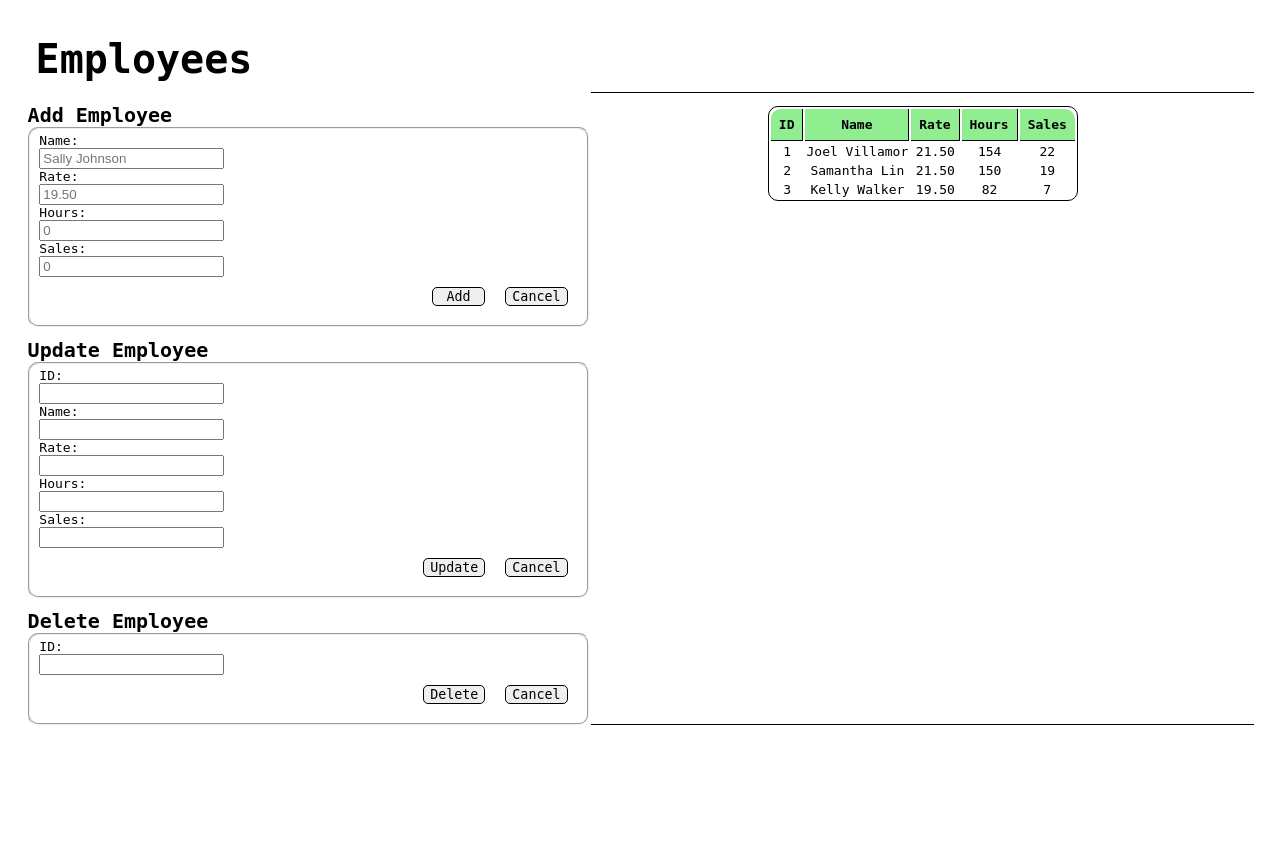
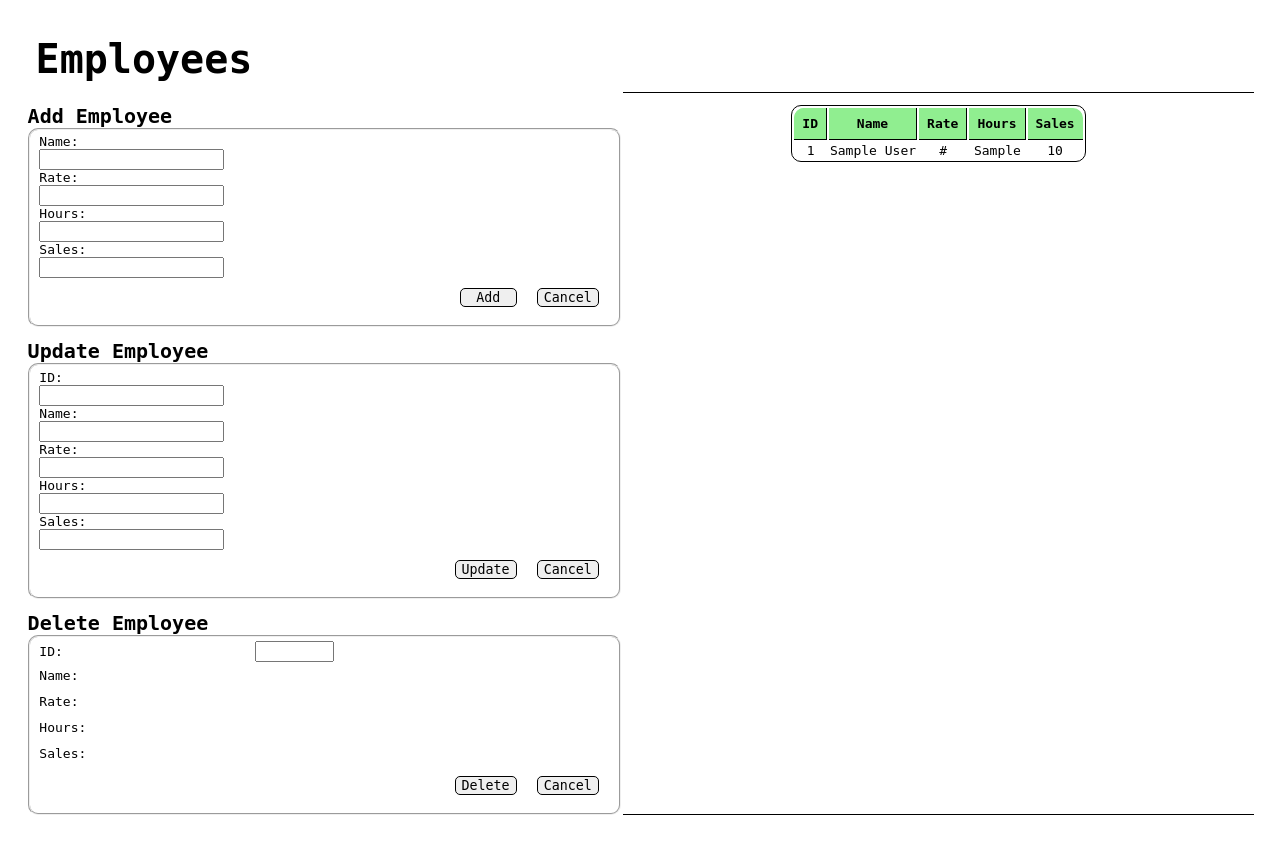
Before and after one commit to syslin99/340-project, a Node server app: page /employees in a window 1280 px wide. Shown: the part 68-909 px from the top of the page. Before the commit the page ends 793 px from the top, so only its background shows below. Run offline with Node 20, Linux system fonts and the light colour scheme; tables that the repository leaves empty or names only in its code hold one stand-in row (values such as "Sample post"); some libraries are stand-ins or nearby versions.

Commit message:
Full Employee Functionality

```diff
--- a/app.js
+++ b/app.js
@@ -27,8 +27,13 @@
 
 // Render Employees page
 app.get('/employees', function (req, res) {
-    res.render('employees');
+    let selectEmployees = `SELECT * FROM Employees;`
+    db.pool.query(selectEmployees, function (error, rows, fields) {
+        res.render('employees', {data: rows})
+    })
+
 });
+
 // Render Customers page
 app.get('/customers', function (req, res) {
     let selectCustomers = `SELECT * FROM Customers;`;
@@ -139,10 +144,10 @@
     // Capture incoming data
     let data = req.body;
 
-    // Add type
-    addTypes = `INSERT INTO Customers (name, email)
+    // Add Customer
+    addCustomers = `INSERT INTO Customers (name, email)
         VALUES ('${data.name}', '${data.email}');`;
-    db.pool.query(addTypes, function (error, rows, fields) {
+    db.pool.query(addCustomers, function (error, rows, fields) {
         if (error) {
             console.log(error)
             res.sendStatus(400);
@@ -207,6 +212,83 @@
 
 });
 
+/* -------------- Employees -------------- */
+
+// Submit Add Employee form
+app.post('/add-employee', function (req, res) {
+
+    // Capture incoming data
+    let data = req.body;
+
+    // Add Employee
+    addEmployees = `INSERT INTO Employees (name, hourly_rate, hours_worked, total_sales)
+        VALUES ('${data.name}', '${data.hourly_rate}', '${data.hours_worked}', '${data.total_sales}');`;
+    db.pool.query(addEmployees, function (error, rows, fields) {
+        if (error) {
+            console.log(error)
+            res.sendStatus(400);
+        } else {
+            selectEmployees = `SELECT * FROM Employees;`;
+            db.pool.query(selectEmployees, function (error, rows, fields) {
+                if (error) {
+                    console.log(error);
+                    res.sendStatus(400);
+                } else {
+                    res.send(rows);
+                }
+            });
+        }
+    });
+
+});
+
+// Delete an Employee
+app.delete('/delete-employee', function (req, res, next) {
+    let data = req.body;
+    let employeeID = parseInt(data.id_employee);
+    let deleteEmployee = `DELETE FROM Employees
+    WHERE id_employee = ?;`;
+    db.pool.query(deleteEmployee, [employeeID], function (error, rows, fields) {
+        if (error) {
+            console.log(error);
+            res.sendStatus(400);
+        } else {
+            res.sendStatus(204);
+        }
+    });
+});
+
+// Update an Employee
+app.put('/update-employee', function (req, res, next) {
+    let data = req.body
+    let employeeID = parseInt(data.id_employee)
+    let name = data.name
+    let rate = data.hourly_rate
+    let hours = data.hours_worked
+    let sales = data.total_sales
+
+    let updateEmployee = `UPDATE Employees
+        SET name = '${name}', hourly_rate = '${rate}', hours_worked = '${hours}', total_sales = '${sales}'
+        WHERE id_employee = '${employeeID}';`
+    db.pool.query(updateEmployee, function (error, rows, fields) {
+        if (error) {
+            console.log(error)
+            res.sendStatus(400)
+        } else {
+            let selectEmployee = `SELECT * FROM Employees
+                WHERE id_employee = ?;`
+            db.pool.query(selectEmployee, [employeeID], function (error, rows, fields) {
+                if (error) {
+                    console.log(error)
+                    res.sendStatus(400)
+                } else {
+                    res.send(rows)
+                }
+            })
+        }
+    })
+});
+
 
 
 /* Listener */
--- a/public/js/add_customer.js
+++ b/public/js/add_customer.js
@@ -41,7 +41,6 @@
 
 addRowToTable = (data) => {
     let currentTable = document.getElementById('customers-table');
-    let newRowIndex = currentTable.rows.length
 
     let parsedData = JSON.parse(data)
     let newRow = parsedData[parsedData.length - 1]
--- /dev/null
+++ b/public/js/add_employee.js
@@ -0,0 +1,84 @@
+let addEmployeeForm = document.getElementById('add-employee-form')
+let nameInput = document.getElementById('input-name')
+let rateInput = document.getElementById('input-rate')
+let hoursInput = document.getElementById('input-hours')
+let salesInput = document.getElementById('input-sales')
+
+addEmployeeForm.addEventListener('submit', function(e) {
+    e.preventDefault()
+
+    let nameValue = nameInput.value
+    let rateValue = rateInput.value
+    let hoursValue = hoursInput.value
+    let salesValue = salesInput.value
+
+    let data = {
+        name: nameValue,
+        hourly_rate: rateValue,
+        hours_worked: hoursValue,
+        total_sales: salesValue
+    }
+
+    var xhttp = new XMLHttpRequest()
+    xhttp.open('POST', '/add-employee', true)
+    xhttp.setRequestHeader('Content-type', 'application/json')
+
+    xhttp.onreadystatechange = () => {
+        if (xhttp.readyState == 4 && xhttp.status == 200) {
+            addRowToTable(xhttp.response)
+
+            nameInput.value = ''
+            rateInput.value = ''
+            hoursInput.value = ''
+            salesInput.value = ''
+        } else if (xhttp.readyState == 4 && xhttp.status != 200) {
+            console.log("There was an error with the input")
+        }
+
+    }
+    xhttp.send(JSON.stringify(data))
+})
+
+addEmployeeForm.addEventListener('reset', function(e) {
+    nameInput.innerText = ""
+    rateInput.innerText = ""
+    hoursInput.innerText = ""
+    salesInput.innerText = ""
+})
+
+
+addRowToTable = (data) => {
+    let currentTable = document.getElementById('employees-table')
+
+    let parsedData = JSON.parse(data)
+    let newRow = parsedData[parsedData.length - 1]
+
+    // Create row and cells
+    let row = document.createElement('tr')
+    let idCell = document.createElement('td')
+    let nameCell = document.createElement('td')
+    let rateCell = document.createElement('td')
+    let hoursCell = document.createElement('td')
+    let salesCell = document.createElement('td')
+
+    // Fill the cells
+    idCell.innerText = newRow.id_employee
+    nameCell.innerText = newRow.name
+    rateCell.innerText = newRow.hourly_rate
+    hoursCell.innerText = newRow.hours_worked
+    salesCell.innerText = newRow.total_sales
+
+    // Add the cells to the row
+    row.appendChild(idCell)
+    row.appendChild(nameCell)
+    row.appendChild(rateCell)
+    row.appendChild(hoursCell)
+    row.appendChild(salesCell)
+
+    // Add a row attribute so deleteRow can find the newly added row
+    row.setAttribute('data-value', newRow.id_employee)
+
+    // Add the row to the table
+    currentTable.appendChild(row);
+
+}
--- /dev/null
+++ b/public/js/delete_employee.js
@@ -0,0 +1,113 @@
+let deleteEmployeeForm = document.getElementById('delete-employee-form')
+// let nameInput = document.getElementById('delete-name')
+
+deleteEmployeeForm.addEventListener('submit', function(e) {
+    let idInput = document.getElementById('input-id-delete')
+    e.preventDefault()
+
+    let idValue = idInput.value
+
+    deleteEmployee(idValue)
+})
+
+function deleteEmployee (employeeID) {
+    let idInput = document.getElementById('input-id-delete')
+    let nameEmployee = document.getElementById('delete-name')
+    let rateEmployee = document.getElementById('delete-rate')
+    let hoursEmployee = document.getElementById('delete-hours')
+    let salesEmployee = document.getElementById('delete-sales')
+
+    // Package data into JS object
+    let data = {
+        id_employee: employeeID
+    };
+
+    // Set up AJAX request
+    var xhttp = new XMLHttpRequest();
+    xhttp.open('DELETE', '/delete-employee', true);
+    xhttp.setRequestHeader('Content-type', 'application/json');
+    // Define resolution of AJAX request
+    xhttp.onreadystatechange = () => {
+        if (xhttp.readyState == 4 && xhttp.status == 204) {
+
+            // Delete the data from the table
+            deleteRow(employeeID);
+
+
+        }
+        else if (xhttp.readyState == 4 && xhttp.status != 204) {
+            console.log("There was an error with the input.")
+        }
+    }
+
+    idInput.value = ""
+    nameEmployee.innerText = ""
+    rateEmployee.innerText = ""
+    hoursEmployee.innerText = ""
+    salesEmployee.innerText = ""
+
+    // Send AJAX request
+    xhttp.send(JSON.stringify(data));
+
+}
+
+
+// Delete row from Customers table
+function deleteRow (employeeID) {
+    let currentTable = document.getElementById('employees-table');
+    // Iterate through rows
+    for (let i = 0, row; row = currentTable.rows[i]; i++) {
+        // Find row to be deleted
+        if (currentTable.rows[i].getAttribute('data-value') == employeeID) {
+            currentTable.deleteRow(i);
+            break;
+        }
+    }
+}
+
+deleteEmployeeForm.addEventListener('reset', function(e) {
+    let idInput = document.getElementById('input-id-delete')
+    let nameEmployee = document.getElementById('delete-name')
+    let rateEmployee = document.getElementById('delete-rate')
+    let hoursEmployee = document.getElementById('delete-hours')
+    let salesEmployee = document.getElementById('delete-sales')
+
+
+    idInput.innerText = ""
+    nameEmployee.innerText = ""
+    rateEmployee.innerText = ""
+    hoursEmployee.innerText = ""
+    salesEmployee.innerText = ""
+})
+
+
+function updateForm () {
+    let deleteForm = document.getElementById('input-id-delete')
+    let employeeID = deleteForm.value
+    let updatedName = document.getElementById('delete-name')
+    let updatedRate = document.getElementById('delete-rate')
+    let updatedHours = document.getElementById('delete-hours')
+    let updatedSales = document.getElementById('delete-sales')
+
+    let currentTable = document.getElementById('employees-table')
+    let specName = ""
+    let specRate = ""
+    let specHours = ""
+    let specSales = ""
+
+    for (let i = 0, row; row = currentTable.rows[i]; i++) {
+        if (currentTable.rows[i].getAttribute('data-value') == employeeID) {
+            let specRow = currentTable.getElementsByTagName('tr')[i]
+            specName = specRow.getElementsByTagName('td')[1].textContent
+            specRate = specRow.getElementsByTagName('td')[2].textContent
+            specHours = specRow.getElementsByTagName('td')[3].textContent
+            specSales = specRow.getElementsByTagName('td')[4].textContent
+
+        }
+    }
+
+    updatedName.innerText = specName
+    updatedRate.innerText = specRate
+    updatedHours.innerText = specHours
+    updatedSales.innerText = specSales
+}
--- a/public/js/update_customer.js
+++ b/public/js/update_customer.js
@@ -56,7 +56,6 @@
     idInput.innerText = ""
     nameInput.innerText = ""
     emailInput.innerText = ""
-
 })
 
 // Update row in Types table
--- /dev/null
+++ b/public/js/update_employee.js
@@ -0,0 +1,87 @@
+let updateEmployeeForm = document.getElementById('update-employee-form')
+
+updateEmployeeForm.addEventListener('submit', function (e) {
+    e.preventDefault()
+
+    let idInputEmployee = document.getElementById('input-id-update')
+    let nameInputEmployee = document.getElementById('input-name-update')
+    let rateInputEmployee = document.getElementById('input-rate-update')
+    let hoursInputEmployee = document.getElementById('input-hours-update')
+    let salesInputEmployee = document.getElementById('input-sales-update')
+
+    let idValue = idInputEmployee.value
+    let nameValue = nameInputEmployee.value
+    let rateValue = rateInputEmployee.value
+    let hoursValue = hoursInputEmployee.value
+    let salesValue = salesInputEmployee.value
+
+    let data = {
+        id_employee: idValue,
+        name: nameValue,
+        hourly_rate: rateValue,
+        hours_worked: hoursValue,
+        total_sales: salesValue
+    }
+
+        // Set up AJAX request
+        var xhttp = new XMLHttpRequest();
+        xhttp.open('PUT', '/update-employee', true);
+        xhttp.setRequestHeader('Content-type', 'application/json');
+        // Define resolution of AJAX request
+        xhttp.onreadystatechange = () => {
+            if (xhttp.readyState == 4 && xhttp.status == 200) {
+
+                // Update the data in the table
+                updateRow(xhttp.response, idValue);
+
+                // Clear fields
+                idInputEmployee.value = ''
+                nameInputEmployee.value = ''
+                rateInputEmployee.value = ''
+                hoursInputEmployee.value = ''
+                salesInputEmployee.value = ''
+
+            }
+            else if (xhttp.readyState == 4 && xhttp.status != 200) {
+                console.log("There was an error with the input.")
+            }
+        }
+        // Send AJAX request
+        xhttp.send(JSON.stringify(data));
+
+})
+
+updateEmployeeForm.addEventListener('reset', function (e) {
+    let idInputEmployee = document.getElementById('input-id-update')
+    let nameInputEmployee = document.getElementById('input-name-update')
+    let rateInputEmployee = document.getElementById('input-rate-update')
+    let hoursInputEmployee = document.getElementById('input-hours-update')
+    let salesInputEmployee = document.getElementById('input-sales-update')
+
+
+    idInputEmployee.innerText = ""
+    nameInputEmployee.innerText = ""
+    rateInputEmployee.innerText = ""
+    hoursInputEmployee.innerText = ""
+    salesInputEmployee.innerText = ""
+})
+
+function updateRow(data, employeeID) {
+    let parsedData = JSON.parse(data)
+    let currentTable = document.getElementById('employees-table')
+
+    for (let i = 0, row; row = currentTable.rows[i]; i++) {
+        if (currentTable.rows[i].getAttribute('data-value') == employeeID) {
+            let updateRowIndex = currentTable.getElementsByTagName('tr')[i]
+            let tdName = updateRowIndex.getElementsByTagName('td')[1]
+            let tdRate = updateRowIndex.getElementsByTagName('td')[2]
+            let tdHours = updateRowIndex.getElementsByTagName('td')[3]
+            let tdSales = updateRowIndex.getElementsByTagName('td')[4]
+
+            tdName.innerHTML = parsedData[0].name
+            tdRate.innerHTML = parsedData[0].hourly_rate
+            tdHours.innerHTML = parsedData[0].hours_worked
+            tdSales.innerHTML = parsedData[0].total_sales
+        }
+    }
+}
--- a/views/customers.hbs
+++ b/views/customers.hbs
@@ -41,7 +41,11 @@
             <fieldset>
                 <form id="delete-customer-form" class="delete-fieldset">
                     <label for="id">ID: </label>
-                    <input type="number" name="id" id="input-id-delete"/>
+                    <input type="number" class="input-id-delete" name="id" id="input-id-delete" oninput="updateForm()"/>
+                    <label class="delete-group-labels">Name: </label>
+                    <p id="delete-name"></p>
+                    <label class="delete-group-labels">Email: </label>
+                    <p id="delete-email"></p>
                     <div class="delete-operations">
                         <input type="submit" class="button" value="Delete">
                         <input type="reset" class="button" value="Cancel">
--- a/views/employees.hbs
+++ b/views/employees.hbs
@@ -5,57 +5,72 @@
         <div id="add_grouping" class="add-grouping">
             <legend><strong>Add Employee</strong></legend>
             <fieldset>
+                <form id="add-employee-form">
                     <label for="name">Name: </label>
-                <input type="text" name="name" placeholder="Sally Johnson" required/>
+                    <input type="text" name="name" id="input-name"/>
                     <label for="rate">Rate: </label>
-                <input type="number" min="0" step="0.01" name="rate" placeholder="19.50"/>
+                    <input type="number" min="0" step="0.01" name="rate" id="input-rate"/>
                     <label for="hours">Hours: </label>
-                <input type="number" min="0" name="hours" placeholder="0"/>
+                    <input type="number" min="0" name="hours" id="input-hours"/>
                     <label for="sales">Sales: </label>
-                <input type="number" min="0" name="sales" placeholder="0"/>
+                    <input type="number" min="0" name="sales" id="input-sales"/>
                     <div class="add-operations">
-                    <button>Add</button>
-                    <button>Cancel</button>
+                        <input type="submit" class="button" value="Add">
+                        <input type="reset" class="button" value="Cancel">
                     </div>
+                </form>
             </fieldset>
         </div>
 
         <div id="update-grouping" class="update-grouping">
             <legend><strong>Update Employee</strong></legend>
             <fieldset>
+                <form id="update-employee-form">
                     <label for="id">ID: </label>
-                <input type="number" name="id" required/>
+                    <input type="number" name="id" id="input-id-update"/>
                     <label for="name">Name: </label>
-                <input type="text" name="name"/>
+                    <input type="text" name="name" id="input-name-update"/>
                     <label for="rate">Rate: </label>
-                <input type="number" min="0" step="0.01" name="rate"/>
+                    <input type="number" min="0" name="rate" id="input-rate-update"/>
                     <label for="hours">Hours: </label>
-                <input type="number" min="0" name="hours"/>
+                    <input type="number" min="0" name="hours" id="input-hours-update"/>
                     <label for="sales">Sales: </label>
-                <input type="number" min="0" name="sales"/>
+                    <input type="number" min="0" name="sales" id="input-sales-update"/>
                     <div class="update-operations">
-                    <button>Update</button>
-                    <button>Cancel</button>
+                        <input type="submit" class="button" value="Update">
+                        <input type="reset" class="button" value="Cancel">
                     </div>
+                </form>
             </fieldset>
         </div>
 
         <div id="delete_grouping" class="delete-grouping">
             <legend><strong>Delete Employee</strong></legend>
             <fieldset>
+                <form id="delete-employee-form" class="delete-fieldset">
                     <label for="id">ID: </label>
-                <input type="number" name="id" required/>
+                    <input type="number" name="id" class="input-id-delete" id="input-id-delete" oninput="updateForm()"/>
+                    <label class="delete-group-labels">Name:</label>
+                    <p id="delete-name"></p>
+                    <label class="delete-group-labels">Rate:</label>
+                    <p id="delete-rate"></p>
+                    <label class="delete-group-labels">Hours:</label>
+                    <p id="delete-hours"></p>
+                    <label class="delete-group-labels">Sales:</label>
+                    <p id="delete-sales"></p>
+
                     <div class="delete-operations">
-                    <button>Delete</button>
-                    <button>Cancel</button>
+                        <input type="submit" class="button" value="Delete">
+                        <input type="reset" class="button" value="Cancel">
                     </div>
+                </form>
             </fieldset>
         </div>
     </div>
 
     <div class="table-grouping">
-        <div class="table-em" id="employees_table">
-            <table>
+        <div class="table-em">
+            <table id="employees-table">
                 <tr class="table-header">
                     <th class="table-header table-header-left">ID</th>
                     <th class="table-header">Name</th>
@@ -63,27 +78,16 @@
                     <th class="table-header">Hours</th>
                     <th class="table-header-end table-header-right">Sales</th>
                 </tr>
-                <tr>
-                    <td>1</td>
-                    <td>Joel Villamor</td>
-                    <td>21.50</td>
-                    <td>154</td>
-                    <td>22</td>
+                {{#each data}}
+                <tr data-value={{this.id_employee}}>
+                    {{!-- Input --}}
+                    <td>{{this.id_employee}}</td>
+                    <td>{{this.name}}</td>
+                    <td>{{this.hourly_rate}}</td>
+                    <td>{{this.hours_worked}}</td>
+                    <td>{{this.total_sales}}</td>
                 </tr>
-                <tr>
-                    <td>2</td>
-                    <td>Samantha Lin</td>
-                    <td>21.50</td>
-                    <td>150</td>
-                    <td>19</td>
-                </tr>
-                <tr>
-                    <td>3</td>
-                    <td>Kelly Walker</td>
-                    <td>19.50</td>
-                    <td>82</td>
-                    <td>7</td>
-                </tr>
+                {{/each}}
             </table>
         </div>
     </div>
@@ -91,4 +95,7 @@
 </div>
 
 
-</div>
+{{!-- Embed JS to handle DOM manipulation and AJAX request --}}
+<script src="./js/add_employee.js"></script>
+<script src="./js/delete_employee.js"></script>
+<script src="./js/update_employee.js"></script>
```
Also changed, not shown: public/js/delete_customer.js (+25 -19 lines). Lines whose indentation alone changed are shown as unchanged.
